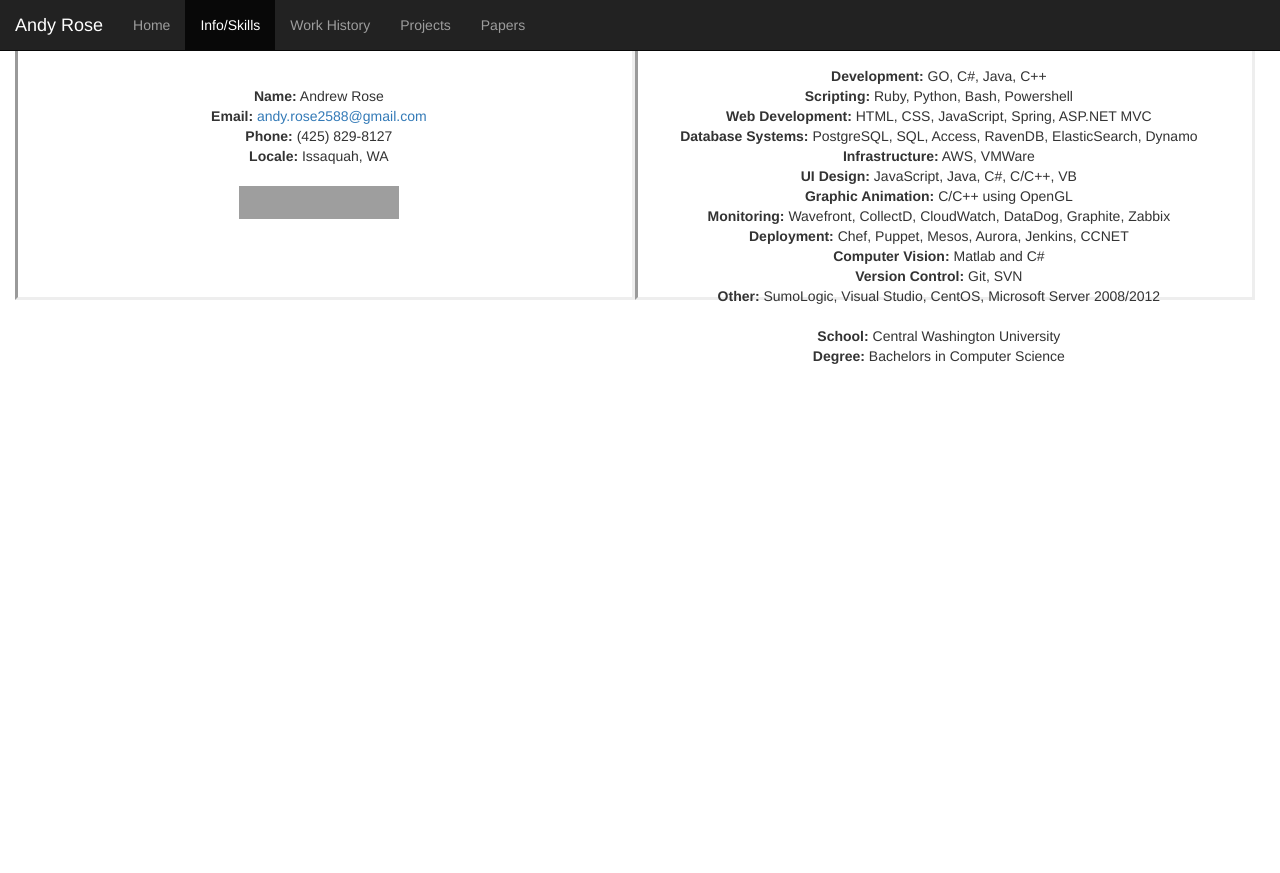
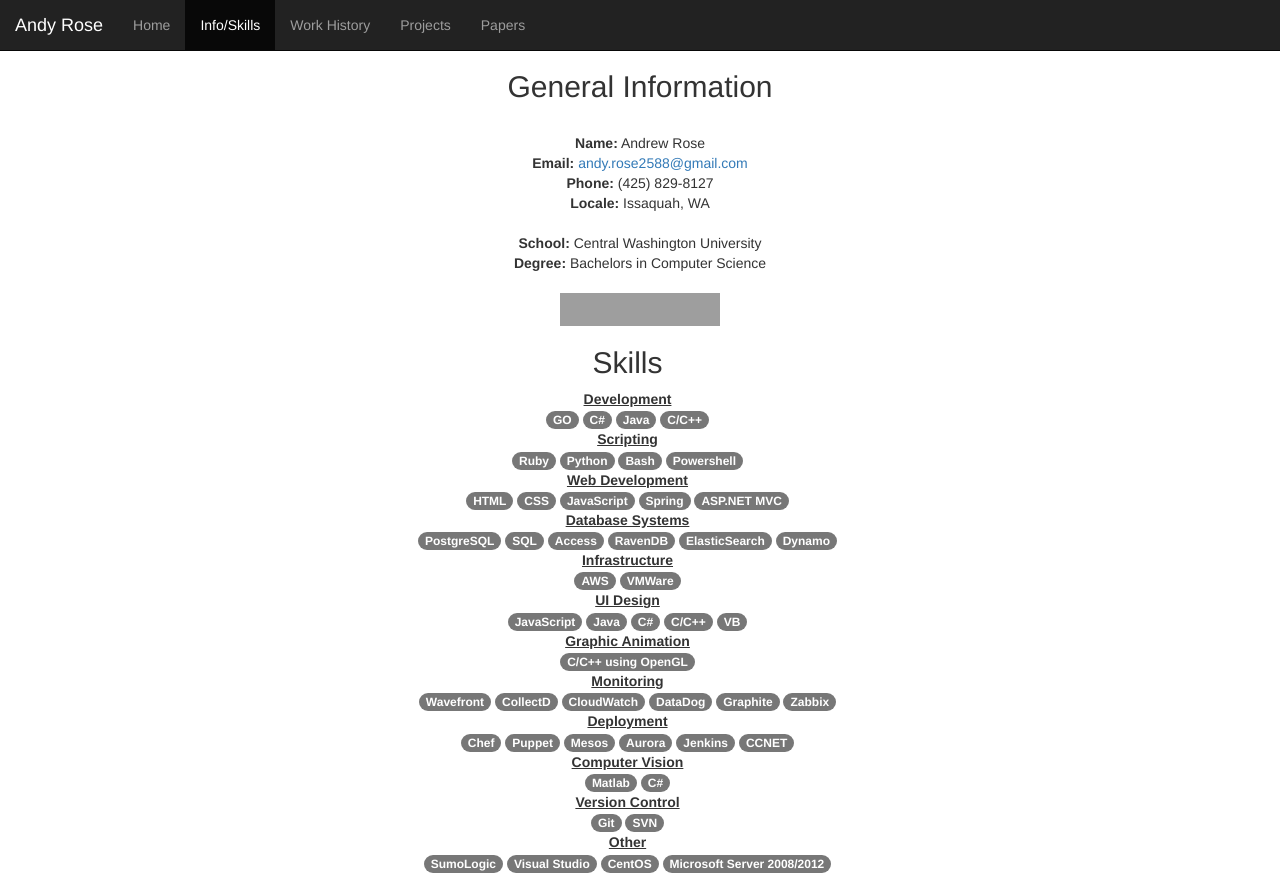
Before and after one commit to Andy--Rose/andyrrose.com, a plain HTML site: page Info.html in a window 1280 px wide. Before the commit the page ends 800 px from the top, so only its background shows below. Drawn offline with nearby package versions, Linux system fonts and the light colour scheme; grey boxes are pictures that could not be loaded.

Commit message:
Organized skills

```diff
--- a/Info.html
+++ b/Info.html
@@ -9,9 +9,8 @@
 	<body onload="setNavigation('info')">
 		<div class="container-fluid">
 			<div id="navMenu"></div>
-			<div id="outer">
-				<div id="info_container" class="infoInner">
-					<div id="genInfo" class="infoText">
+			<div class="row">
+				<div id="info_container" class="col-md-12">
 					<h2>General Information</h2>
 					<br />
 					<b>Name:</b> Andrew Rose
@@ -23,6 +22,11 @@
 					<b>Locale:</b> Issaquah, WA
 					<br />
 					<br />
+					<b>School:</b> Central Washington University
+					<br />
+					<b>Degree:</b> Bachelors in Computer Science
+					<br />
+					<br />
 					<a href="http://www.linkedin.com/pub/andy-rose/39/576/902">
 							<img src="http://www.linkedin.com/img/webpromo/btn_viewmy_160x33.png"
 						   width="160" height="33" border="0"
@@ -30,37 +34,92 @@
 						</a>
 				</div>
 			</div>
-				<div id="skill_container" class="infoInner">
+			<div class="row">
+				<div id="skill_container" class="col-md-12">
 					<div id="skills" class="infoText">
 						<h2>Skills</h2>
-						<b>Development:</b> GO, C#, Java, C++
+						<u><b>Development</b></u>
 						<br />
-						<b>Scripting:</b> Ruby, Python, Bash, Powershell
+						<span class="badge">GO</span>
+						<span class="badge">C#</span>
+						<span class="badge">Java</span>
+						<span class="badge">C/C++</span>
 						<br />
-						<b>Web Development:</b> HTML, CSS, JavaScript, Spring, ASP.NET MVC
+						<u><b>Scripting</b></u>
 						<br />
-						<b>Database Systems:</b> PostgreSQL, SQL, Access, RavenDB, ElasticSearch, Dynamo
+						<span class="badge">Ruby</span>
+						<span class="badge">Python</span>
+						<span class="badge">Bash</span>
+						<span class="badge">Powershell</span>
 						<br />
-						<b>Infrastructure:</b> AWS, VMWare
+						<u><b>Web Development</b></u>
 						<br />
-						<b>UI Design:</b> JavaScript, Java, C#, C/C++, VB
+						<span class="badge">HTML</span>
+						<span class="badge">CSS</span>
+						<span class="badge">JavaScript</span>
+						<span class="badge">Spring</span>
+						<span class="badge">ASP.NET MVC</span>
 						<br />
-						<b>Graphic Animation: </b> C/C++ using OpenGL
+						<u><b>Database Systems</b></u>
 						<br />
-						<b>Monitoring:</b> Wavefront, CollectD, CloudWatch, DataDog, Graphite, Zabbix
+						<span class="badge">PostgreSQL</span>
+						<span class="badge">SQL</span>
+						<span class="badge">Access</span>
+						<span class="badge">RavenDB</span>
+						<span class="badge">ElasticSearch</span>
+						<span class="badge">Dynamo</span>
 						<br />
-						<b>Deployment:</b> Chef, Puppet, Mesos, Aurora, Jenkins, CCNET
+						<u><b>Infrastructure</b></u>
 						<br />
-						<b>Computer Vision:</b> Matlab and C#
+						<span class="badge">AWS</span>
+						<span class="badge">VMWare</span>
 						<br />
-						<b>Version Control:</b> Git, SVN
+						<u><b>UI Design</b></u>
 						<br />
-						<b>Other:</b> SumoLogic, Visual Studio, CentOS, Microsoft Server 2008/2012
+						<span class="badge">JavaScript</span>
+						<span class="badge">Java</span>
+						<span class="badge">C#</span>
+						<span class="badge">C/C++</span>
+						<span class="badge">VB</span>
 						<br />
+						<u><b>Graphic Animation</b></u>
 						<br />
-						<b>School:</b> Central Washington University
+						<span class="badge">C/C++ using OpenGL</span>
 						<br />
-						<b>Degree:</b> Bachelors in Computer Science
+						<u><b>Monitoring</b></u>
+						<br />
+						<span class="badge">Wavefront</span>
+						<span class="badge">CollectD</span>
+						<span class="badge">CloudWatch</span>
+						<span class="badge">DataDog</span>
+						<span class="badge">Graphite</span>
+						<span class="badge">Zabbix</span>
+						<br />
+						<u><b>Deployment</b></u>
+						<br />
+						<span class="badge">Chef</span>
+						<span class="badge">Puppet</span>
+						<span class="badge">Mesos</span>
+						<span class="badge">Aurora</span>
+						<span class="badge">Jenkins</span>
+						<span class="badge">CCNET</span>
+						<br />
+						<u><b>Computer Vision</b></u>
+						<br />
+						<span class="badge">Matlab</span>
+						<span class="badge">C#</span>
+						<br />
+						<u><b>Version Control</b></u>
+						<br />
+						<span class="badge">Git</span>
+						<span class="badge">SVN</span>
+						<br />
+						<u><b>Other</b></u>
+						<br />
+						<span class="badge">SumoLogic</span>
+						<span class="badge">Visual Studio</span>
+						<span class="badge">CentOS</span>
+						<span class="badge">Microsoft Server 2008/2012</span>
 						<br />
 					</div>
 				</div>
--- a/css/styleSheet.css
+++ b/css/styleSheet.css
@@ -1,56 +1,18 @@
 @media screen
 {
-	/* Global element style */
-/* 	div
+	#navMenu
 	{
-		width:100%;
-		background-color:#F0F0B9;
-		margin:0;
-		padding:0;
-		overflow-x:hidden;
-		border-width:2px;
-		border-style:inset;
-		border-color:#3D001F;
-	} */
-
-/* 	body
-	{
-		margin:0;
-		padding:0;
-		width:99.8%;
-		overflow-x:hidden;
-	} */
-
-	/* iframe
-	{
-	margin:0;
-	padding:0;
-	border-style:outset;
-	} */
-
-/* 	p
-	{
-	margin-left:9em;
-	margin-right:9em;
-	margin-top:1em;
-	margin-bottom:1em;
-	}
- */
-/* 	dt
-	{
-	margin:0;
-	padding:0;
+		height:50px;
 	}
 
-	dd
+	#info_container
 	{
-	margin:0;
-	padding:0;
-	} */
+		text-align:center;
+	}
 
-	#navMenu
+	#skill_container
 	{
-		max-height:50px;
+		text-align:center;
 	}
 
 	.select_wheel
```
Lines whose indentation alone changed are shown as unchanged.
